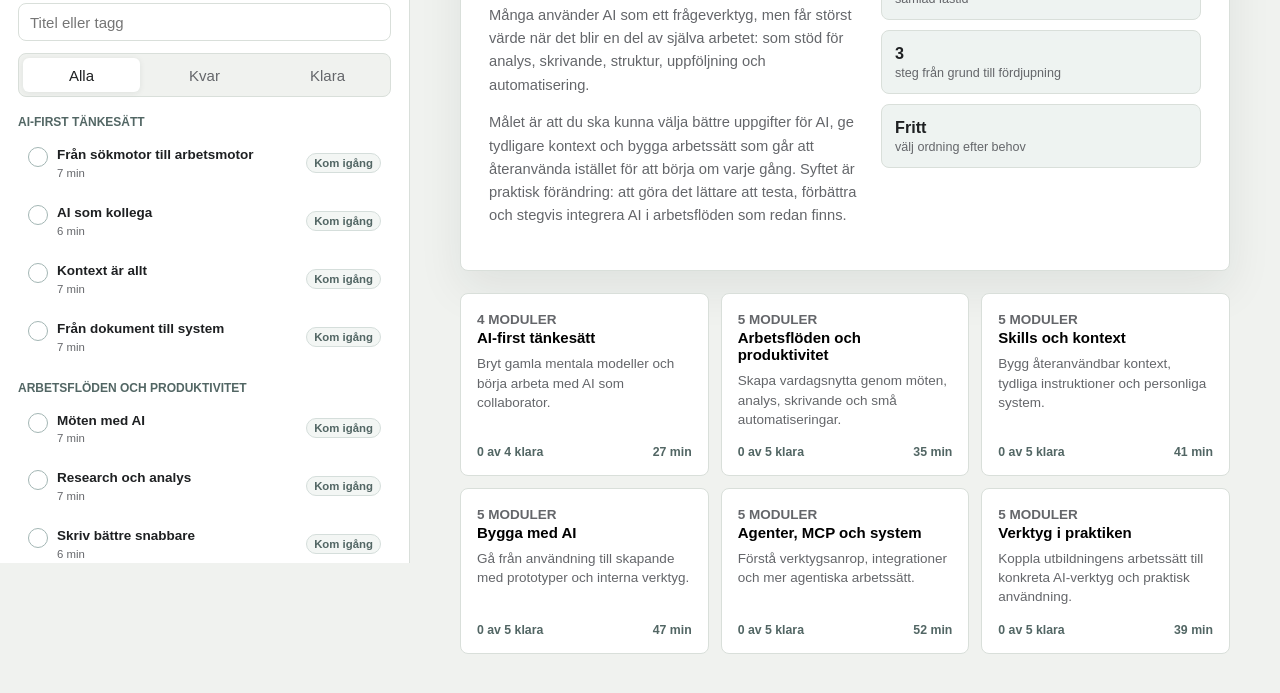
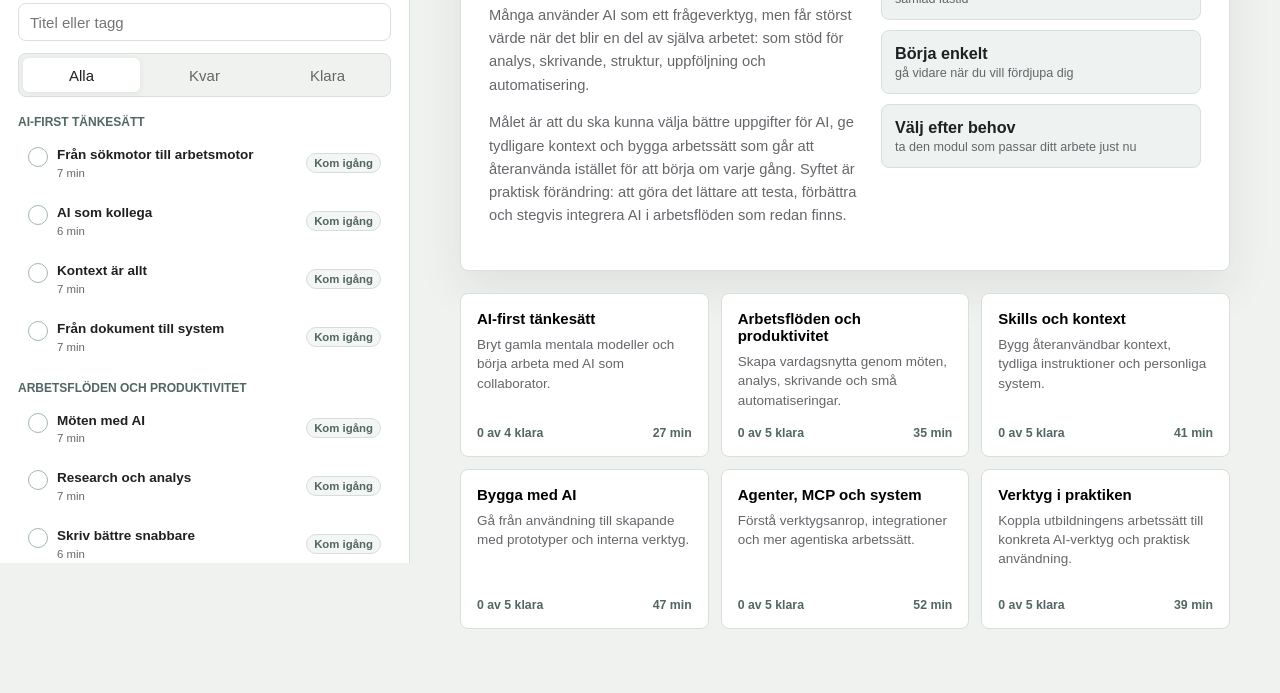
Before and after one commit to wendefors/AI-Academy, a website: page index.html in a window 1280 px wide. Shown: the part 237-930 px from the top of the page. Drawn offline with Linux system fonts and the light colour scheme.

Commit message:
Remove module count and update UI copy
Remove the eyebrow paragraph that displayed the number of modules in category cards (app.js). Update copy in the landing section (index.html): replace the "3 / steg från grund till fördjupning" block with "Börja enkelt / gå vidare när du vill fördjupa dig" and replace the "Fritt / välj ordning efter behov" block with "Välj efter behov / ta den modul som passar ditt arbete just nu". These changes simplify messaging and remove the dynamic module count display.

```diff
--- a/app.js
+++ b/app.js
@@ -248,7 +248,6 @@ function renderCategories() {
     button.className = "category-card";
     button.innerHTML = `
       <div>
-        <p class="eyebrow">${modules.length} moduler</p>
         <h3>${escapeHtml(info.title)}</h3>
         <p>${escapeHtml(info.summary)}</p>
       </div>
--- a/index.html
+++ b/index.html
@@ -79,12 +79,12 @@
               <span>samlad lästid</span>
             </div>
             <div>
-              <strong>3</strong>
-              <span>steg från grund till fördjupning</span>
+              <strong>Börja enkelt</strong>
+              <span>gå vidare när du vill fördjupa dig</span>
             </div>
             <div>
-              <strong>Fritt</strong>
-              <span>välj ordning efter behov</span>
+              <strong>Välj efter behov</strong>
+              <span>ta den modul som passar ditt arbete just nu</span>
             </div>
           </div>
         </section>
```
